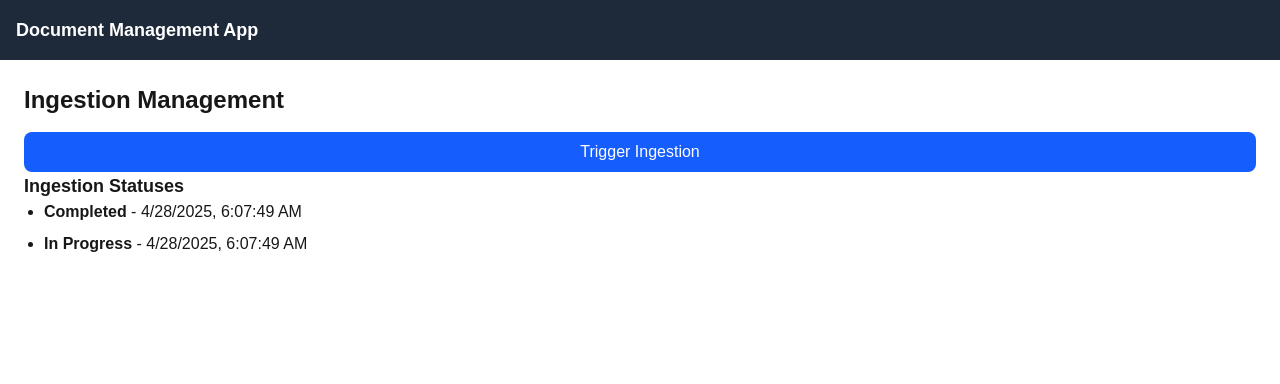
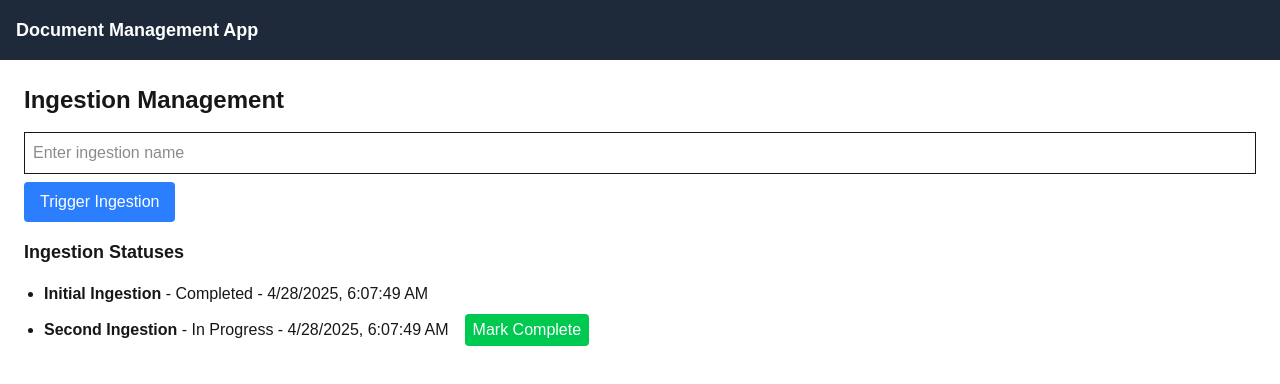
Before and after one commit to dharmendra-pahal/dma-doc-management, a Next.js app: page /ingestion in a window 1280 px wide. Shown: the top 384 px of the page. Built offline with nearby package versions, Linux system fonts and the light colour scheme.

Commit message:
status handled correctly

```diff
--- a/app/ingestion/page.tsx
+++ b/app/ingestion/page.tsx
@@ -8,6 +8,7 @@ const IngestionManagementPage = () => {
   const [ingestionStatuses, setIngestionStatuses] = useState<Ingestion[]>([]);
   const [loading, setLoading] = useState(false);
   const [error, setError] = useState<string | null>(null);
+  const [newIngestionName, setNewIngestionName] = useState("");
 
   useEffect(() => {
     const fetchIngestionStatuses = async () => {
@@ -27,17 +28,36 @@ const IngestionManagementPage = () => {
   }, []);
 
   const handleTriggerIngestion = async () => {
+    if (!newIngestionName.trim()) {
+      setError("Please provide a name for the ingestion.");
+      return;
+    }
+
     setLoading(true);
     setError(null);
     try {
-      const response = await ingestionService.triggerIngestion();
+      const response = await ingestionService.triggerIngestion(newIngestionName);
       if (response.success) {
         setIngestionStatuses(response.mockIngestionStatus);
+        setNewIngestionName("");
       } else {
         setError(response.message);
       }
     } catch (err) {
       setError("Failed to trigger ingestion.");
+    } finally {
+      setLoading(false);
+    }
+  };
+
+  const handleMarkComplete = async (ingestionId: string) => {
+    setLoading(true);
+    setError(null);
+    try {
+      const response =await ingestionService.updateIngestionStatus(ingestionId)
+      setIngestionStatuses(response.mockIngestionStatus);
+    } catch (err) {
+      setError("Failed to mark ingestion as complete.");
     } finally {
       setLoading(false);
     }
@@ -49,18 +69,35 @@ const IngestionManagementPage = () => {
       {loading && <p>Loading...</p>}
       {error && <p className="text-red-500">{error}</p>}
 
-      <Button
-        onClick={handleTriggerIngestion}
-        className="bg-blue-500 text-white px-4 py-2 rounded mb-4"
-      >
-        Trigger Ingestion
-      </Button>
+      <div className="mb-4">
+        <input
+          type="text"
+          placeholder="Enter ingestion name"
+          value={newIngestionName}
+          onChange={(e) => setNewIngestionName(e.target.value)}
+          className="border p-2 mb-2 w-full"
+        />
+        <button
+          onClick={handleTriggerIngestion}
+          className="bg-blue-500 text-white px-4 py-2 rounded"
+        >
+          Trigger Ingestion
+        </button>
+      </div>
 
-      <h2 className="text-lg font-semibold">Ingestion Statuses</h2>
+      <h2 className="text-lg mb-4 font-semibold">Ingestion Statuses</h2>
       <ul className="list-disc pl-5">
         {ingestionStatuses.map((status) => (
           <li key={status.id} className="mb-2">
-            <span className="font-semibold">{status.status}</span> - {new Date(status.timestamp).toLocaleString()}
+            <span className="font-semibold">{status.name}</span> - {status.status} - {new Date(status.timestamp).toLocaleString()}
+            {!status.done && (
+              <button
+                onClick={() => handleMarkComplete(status.id)}
+                className="ml-4 bg-green-500 text-white px-2 py-1 rounded hover:bg-green-600"
+              >
+                Mark Complete
+              </button>
+            )}
           </li>
         ))}
       </ul>
--- a/lib/api.ts
+++ b/lib/api.ts
@@ -26,7 +26,7 @@ const mockDocuments: DocumentData[] = [
 
 // Updated mockIngestionStatus to include a name field
 const mockIngestionStatus: Ingestion[] = [
-  { id: uuidv4(), name: "Initial Ingestion", status: "Completed", timestamp: new Date().toISOString() },
+  { id: uuidv4(), name: "Initial Ingestion", status: "Completed", timestamp: new Date().toISOString(), done: true },
   { id: uuidv4(), name: "Second Ingestion", status: "In Progress", timestamp: new Date().toISOString() },
 ];
 
@@ -135,6 +135,7 @@ export const ingestionService = {
     await delay(500);
     const ingestion = mockIngestionStatus.find((status) => status.id === ingestionId);
     if (ingestion) {
+      ingestion.done = true; // Mark as done
       mockIngestionStatus.push({ ...ingestion, id: uuidv4(),  status: "Completed", timestamp: new Date().toISOString() });
       console.log("mockIngestionStatus", mockIngestionStatus);
 
--- a/lib/types.ts
+++ b/lib/types.ts
@@ -42,4 +42,5 @@ export interface Ingestion {
   name: string;
   status: string;
   timestamp: string;
+  done?:boolean;
 }
```
